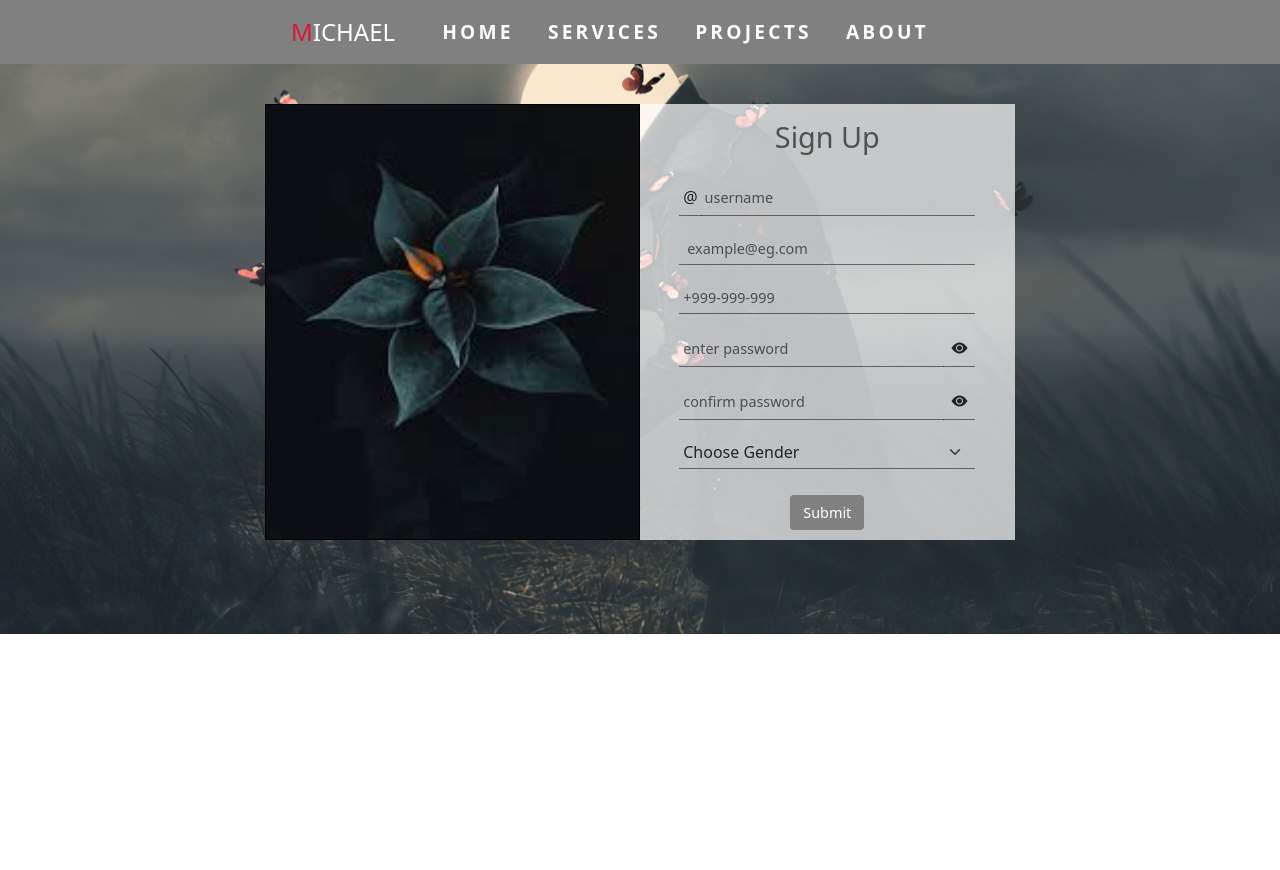
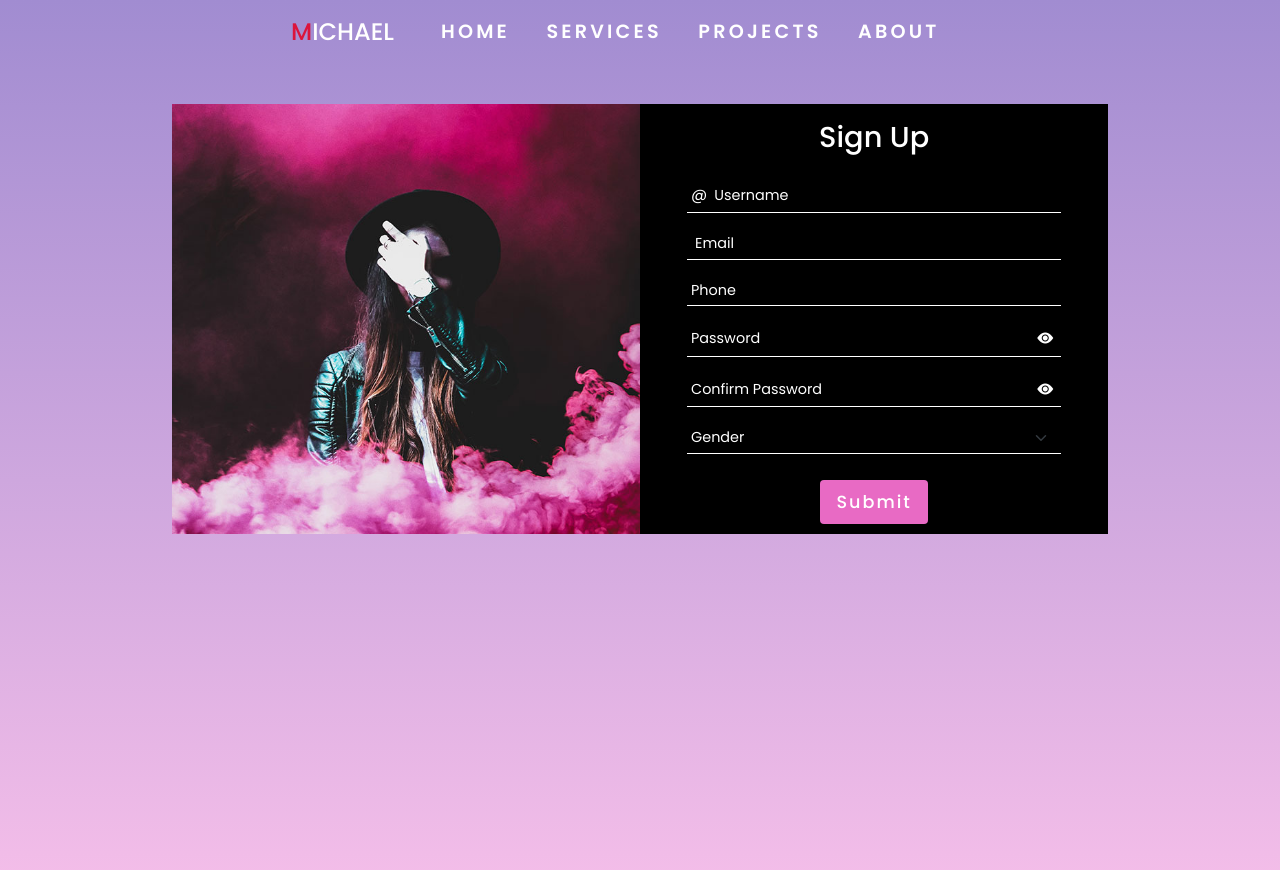
Before and after one commit to PeterMichael28/side-hustle-repo, a plain HTML site: page index.html in a window 1280 px wide. Before the commit the page ends 800 px from the top, so only its background shows below. Drawn offline with nearby package versions, Linux system fonts and the light colour scheme.

Commit message:
commited

```diff
--- a/index.html
+++ b/index.html
@@ -4,8 +4,14 @@
     <meta charset="UTF-8">
     <meta http-equiv="X-UA-Compatible" content="IE=edge">
     <meta name="viewport" content="width=device-width, initial-scale=1.0">
+
+    <!--bootstrap cdn-->
     <link rel="stylesheet" href="https://cdn.jsdelivr.net/npm/bootstrap-icons@1.3.0/font/bootstrap-icons.css">
     <link href="https://cdn.jsdelivr.net/npm/bootstrap@5.1.3/dist/css/bootstrap.min.css" rel="stylesheet" integrity="sha384-1BmE4kWBq78iYhFldvKuhfTAU6auU8tT94WrHftjDbrCEXSU1oBoqyl2QvZ6jIW3" crossorigin="anonymous">
+
+
+    <!--poppins font-->
+    <link href="https://fonts.googleapis.com/css?family=Poppins:100,100i,200,200i,300,300i,400,400i,500,500i,600,600i,700,700i,800,800i,900,900i" rel="stylesheet">
     <link rel="stylesheet" href="style.css">
     <title>Document</title>
 </head>
@@ -30,14 +36,14 @@
     </section>
 
     <section class="container row g-0 section p-2 place-items-center">
-      <div class="col-md-5 col-lg-4 pic-div my-div d-none d-md-block"></div>
-        <form class="row g-3 needs-validation my-form p-0 col-md-5 col-lg-4 mx-0 col-11" id="my-form" novalidate>
+      <div class="col-md-6 col-lg-5 pic-div my-div d-none d-md-block"></div>
+        <form class="row g-3 needs-validation my-form p-0 col-md-6 col-lg-5 mx-0 col-11" id="my-form" novalidate>
           <h2 class="text-center form-title">Sign Up</h2>
 
             <div class="col-10 col-md-10">
                 <div class="input-group has-validation">
                   <span class="input-group-text eye-span p-0 px-1" id="userna">@</span>
-                  <input type="text" class="form-control px-1" id="username" placeholder="username" aria-describedby="inputGroupPrepend" required>
+                  <input type="text" class="form-control px-1" id="username" placeholder="Username" aria-describedby="inputGroupPrepend" required>
                 </div>
                     <small class="err" id="error">
 
@@ -47,7 +53,7 @@
 
             <div class="col-10 col-md-10">
               <div class="input-group">
-              <input type="email" class="form-control p-1 px-2" placeholder="example@eg.com" id="email" value="" required>
+              <input type="email" class="form-control p-1 px-2" placeholder="Email" id="email" value="" required>
             </div>
                 <small class="err" id="error">
 
@@ -58,7 +64,7 @@
 
             <div class="col-10 col-md-10">
               <div class="input-group">
-              <input type="number" class="form-control p-1" placeholder="+999-999-999" id="phoneNo" value="" required>
+              <input type="number" class="form-control p-1" placeholder="Phone" id="phoneNo" value="" required>
             </div>
               <small class="err" id="error">
 
@@ -68,7 +74,7 @@
 
               <div class="col-10 col-md-10">
                 <div class="input-group has-validation">
-                  <input type="password" class="form-control eye-pass password px-1" placeholder="enter password" id="password" required>
+                  <input type="password" class="form-control eye-pass password px-1" placeholder="Password" id="password" required>
                   <span class="input-group-text eye-span p-1 px-2" id="togglePassword">
                     <i class="bi bi-eye-fill hidePassword"></i>
                     <i class="bi bi-eye-slash showPassword" id=""></i>
@@ -81,7 +87,7 @@
 
               <div class="col-10 col-md-10">
                 <div class="input-group has-validation">
-                  <input type="password" class="form-control eye-pass password px-1" placeholder="confirm password" id="confirmPassword" required>
+                  <input type="password" class="form-control eye-pass password px-1" placeholder="Confirm Password" id="password2" required>
                   <span class="input-group-text eye-span p-1 px-2" id="togglePassword">
                     <i class="bi bi-eye-fill hidePassword" id=""></i>
                     <i class="bi bi-eye-slash showPassword"></i>
@@ -93,21 +99,23 @@
               </div>
 
             <div class="col-10 col-md-10">
-              <select class="form-select p-1" id="Gender" required>
-                <option selected disabled value="">Choose Gender</option>
+              <select class="form-select p-1 bg-black text-white" id="Gender" required>
+                <option selected disabled value="Gender">Gender</option>
                 <option>Male</option>
                 <option>Female</option>
                 <option>Others</option>
               </select>
-              <div class="invalid-feedback">
-                Please select a valid gender.
-              </div>
             </div>
 
             <div class="col-12 btn-con">
               <button class="btn btn-color mx-auto button" type="submit" id="button">Submit</button>
             </div>
           </form>
+          <div class="row g-3 p-0 col-md-6 col-lg-5 mx-0 col-11 success text-white">
+            <h3>Registration Successful</h3>
+            <p>An activation link has been sent to your email</p>
+
+          </div>
 
     </section>
 
--- a/script.js
+++ b/script.js
@@ -4,11 +4,12 @@ const mobile_item = document.querySelectorAll('.heade .nav-ba .nav-lis ul li a')
 
 const togglePasswords = document.querySelectorAll('#togglePassword');
 const pass = document.querySelector('#password');
-const conPass = document.querySelector('#confirmPassword');
+const pass2 = document.querySelector('#password2');
 const username = document.getElementById('username');
 const email = document.getElementById('email');
 const phone = document.getElementById('phoneNo');
 const form = document.querySelector('#my-form');
+const success = document.querySelector('.success');
 
 
 
@@ -58,14 +59,15 @@ function setErr(element, message) {
     let input = element.parentElement.parentElement;
     let error = input.querySelector('#error');
     error.innerText = message;
+
 }
 
 
+/*form validation*/
 
 function validateForm() {
-
     const passVal = pass.value.trim();
-const conPassVal = conPass.value.trim();
+    const pass2Val = pass2.value.trim();
     const usernameVal = username.value.trim();
     const emailVal = email.value.trim();
     const phoneVal = phone.value.trim();
@@ -107,14 +109,18 @@ const phoneVal = phone.value.trim();
 
     }
 
-    if(conPassVal !== passVal) {
-        setErr(conPass, 'password do not match')
+    if(pass2Val === '' || pass2Val !== passVal) {
+        setErr(pass2, 'password do not match')
 
     } else {
-        setErr(conPass, '')
+        setErr(pass2, '')
 
     }
 
+    if (usernameVal !== '' && emailVal !== '' && phoneVal !== '' && passVal !== '' && pass2Val !== '') {
+        form.style.display = 'none'
+        success.style.display = 'flex'
+    }
 
 
 }
--- a/style.css
+++ b/style.css
@@ -5,14 +5,22 @@
 }
 
 body {
-    /* overflow-x: hidden; */
-    background: url('img2.jpg') center/cover no-repeat;
-    height: auto;
+    overflow-x: hidden;
+    background: -webkit-gradient(linear, left bottom, left top, from(#fbc2eb), to(#a18cd1));
+    background: -webkit-linear-gradient(bottom, #fbc2eb 0%, #a18cd1 100%);
+    background: -moz-linear-gradient(bottom, #fbc2eb 0%, #a18cd1 100%);
+    background: -o-linear-gradient(bottom, #fbc2eb 0%, #a18cd1 100%);
+    background: linear-gradient(to top, #fbc2eb 0%, #a18cd1 100%);
+    height: 120vh;
     margin: 0;
     padding: 0;
+    font-family: "Poppins", "Arial", "Helvetica Neue", sans-serif;
+
 }
 .my-div{
-    background: url('img3.jpg') center/cover no-repeat;
+    background: url('img5.jpg') center/cover no-repeat;
+    border: none;
+    outline: none;
 }
 
 a{
@@ -33,7 +41,7 @@ a{
 }
 #header .heade {
     min-height: 8vh;
-    background-color: grey;
+    background-color: transparent;
     transition: .4s ease background-color;
     width: 100%;
 
@@ -60,7 +68,7 @@ a{
 #header .nav-lis ul {
     list-style: none;
     position: absolute;
-    background-color: grey;
+    background: linear-gradient(to top, #fbc2eb 0%, #a18cd1 100%);
     width: 60vw;
     height: 100vh;
     right: 0%;
@@ -72,6 +80,7 @@ a{
     overflow-x: hidden;
     flex-direction: column;
     transition: .5s ease right;
+    font-size: 1.5rem;
 
 
 }
@@ -183,30 +192,41 @@ a{
     display: flex;
     flex-direction: column;
     place-items: center;
-    background-color: rgba(255, 255, 255, .7);
+    background-color: black;
     padding-top: 10px;
+
 }
 
 .form-title {
     font-size: 1.8rem;
-    color: rgba(0, 0, 0, .6);
+    color: white;
 }
 .form-control:focus,
-.form-select:focus{
+.form-select:focus {
     border: none;
     outline: none;
     border-color: transparent;
     box-shadow: none;
-    border-bottom: 1px solid black;
+    border-bottom: 1px solid rgba(255, 255, 255, .5);
     background-color: transparent;
+    color: white;
 }
+
+.form-control:active,
+.form-select:active {
+    background-color: black;
+}
+
+
 .form-control,
 .form-select {
     outline: none;
     border: none;
-    border-bottom: 1px solid rgba(0, 0, 0, .5);
+    border-bottom: 1px solid white;
     background-color: transparent;
     border-radius: 0;
+    font-size: .9rem;
+    color: white;
 }
 .containe{
     min-height: 100vh;
@@ -216,17 +236,20 @@ a{
     justify-content: center;
 }
 .form-control::-webkit-input-placeholder{
-    color: rgba(0, 0, 0, .6);
+    color: white;
     font-size: .9rem;
 }
 
+
+
 .eye-span{
     border: none;
-    border-bottom: 1px solid rgba(0, 0, 0, .5);
+    border-bottom: 1px solid white;
     outline: none;
     background-color: transparent;
     cursor: pointer;
     border-radius: 0;
+    color: white;
 }
 
 .eye-pass{
@@ -248,27 +271,47 @@ a{
     padding: 10px 0;
 }
 .btn-color{
-    background-color: grey;
+    background-color: #e86ac4;
     color: white;
+    padding: 8px 15px;
+    font-size: 1.1rem;
+    letter-spacing: 2px;
+    font-weight: 500;
+    transition: .4s ease all;
 }
 
-.err{
+.btn-color:hover{
+    background-color: white;
+    color: #ee47bf;
+}
+
+small.err{
     font-size: .7rem;
     color: crimson;
+    margin: 0;
 }
 
-.susccess {
+.success {
     display: none;
+    margin: 0px auto;
+    flex-direction: column;
+    place-items: center;
+    background-color: black;
+    padding-top: 10px;
+    height: 400px;
+    text-align: center;
+    justify-content: center;
+    font-size: 1rem;
 }
 
 .section {
     justify-content: center;
     height: auto;
     margin: 2rem auto 0;
+
+
 }
-.button{
-    font-size: .9rem;
-}
+
 
 
 
@@ -290,7 +333,7 @@ a{
         display: block;
         height: auto;
         width: 800px;
-        background-color: grey;
+        background: transparent;
         margin:0 auto ;
 
 
@@ -303,9 +346,6 @@ a{
         margin: 0 auto;
     }
 
-    .pic-div{
-        border: 1px solid black;
-    }
     .my-form{
 
         margin: 0 0 0 2px;
```
Also changed, not shown: img1.jpg (deleted), img2.jpg (deleted), img3.jpg (deleted), img5.jpg (added). Lines whose indentation alone changed are shown as unchanged.
